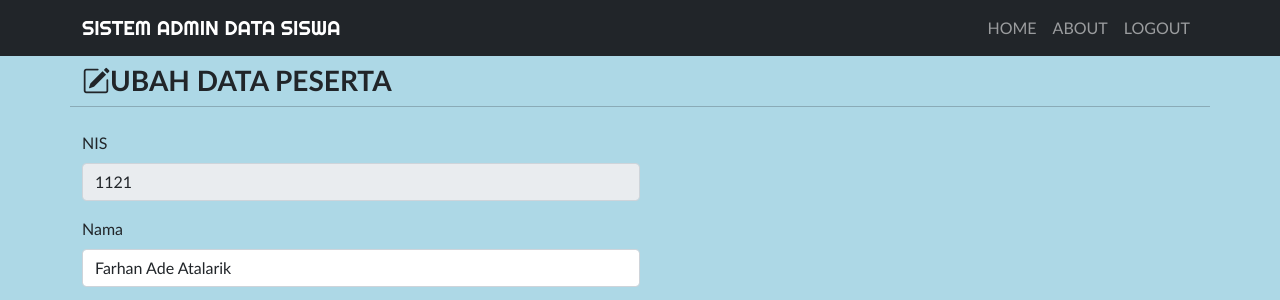
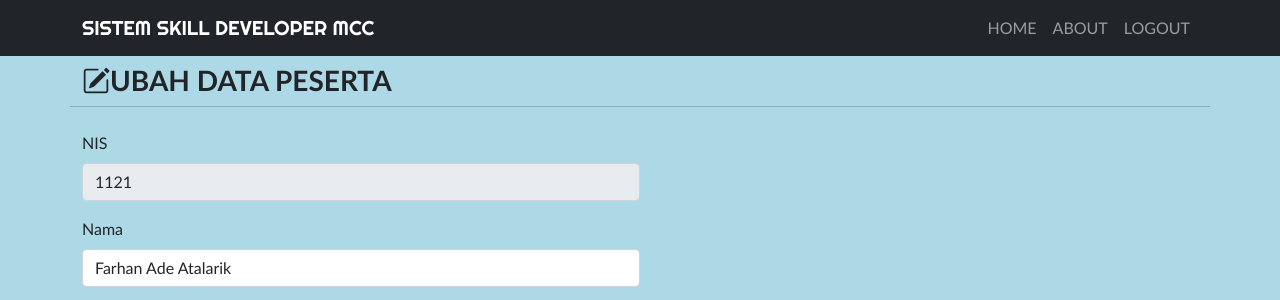
Before and after one commit to kianoyusi/WebCrud, a PHP site: page /ubah.php?nis=1121 in a window 1280 px wide. Shown: the top 300 px of the page. Run offline with PHP 8.4, Linux system fonts and the light colour scheme; a user stored in the database is signed in; data comes from the database, SQL or seed files in the repository; some libraries are stand-ins or nearby versions.

Commit message:
Update ubah.php

```diff
--- a/ubah.php
+++ b/ubah.php
@@ -61,7 +61,7 @@ if (isset($_POST['ubah'])) {
      <!-- Navbar -->
      <nav class="navbar navbar-expand-lg navbar-dark bg-dark text-uppercase">
           <div class="container">
-               <a class="navbar-brand" href="index.php">Sistem Admin Data Siswa</a>
+               <a class="navbar-brand" href="index.php">Sistem Skill Developer MCC</a>
                <button class="navbar-toggler" type="button" data-bs-toggle="collapse" data-bs-target="#navbarNav"
                     aria-controls="navbarNav" aria-expanded="false" aria-label="Toggle navigation">
                     <span class="navbar-toggler-icon"></span>
```
